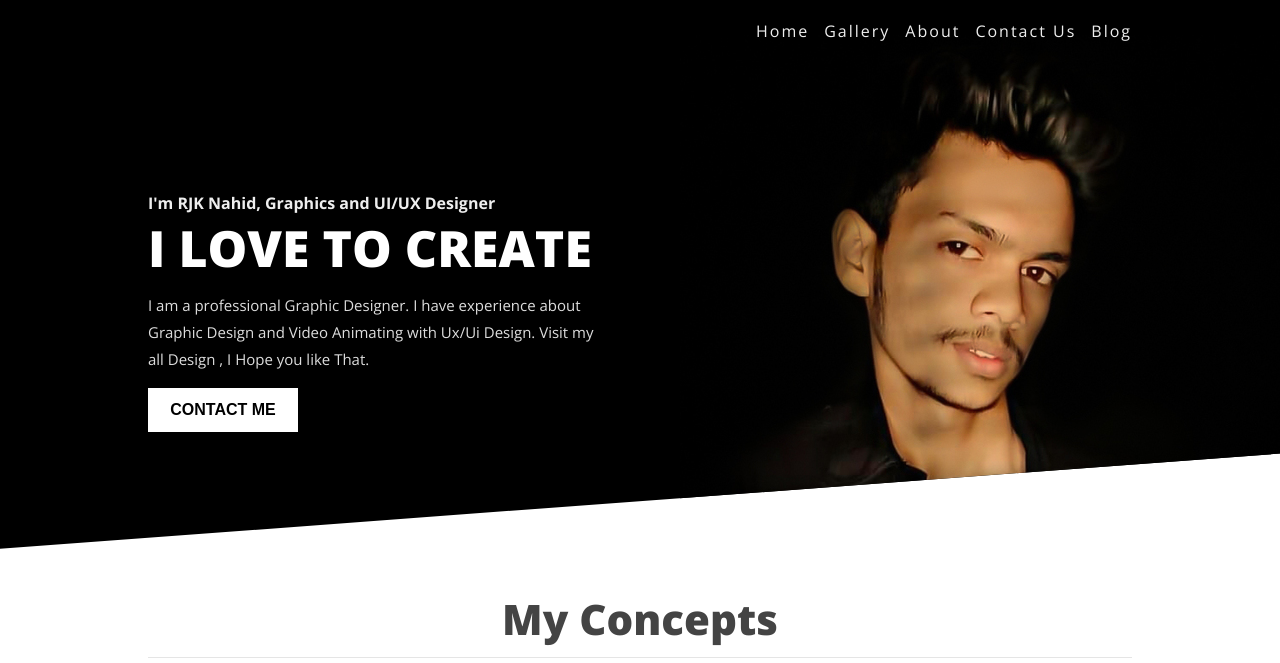
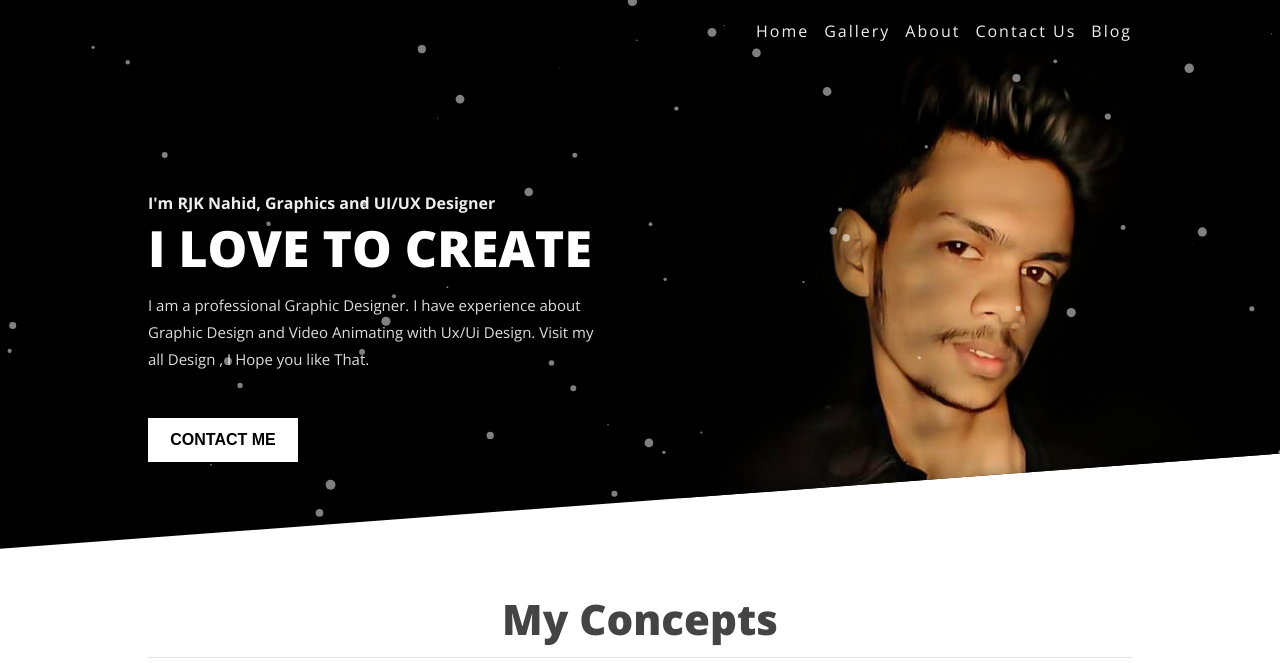
Before and after one commit to Ryan-Riaz/nahid-portfolio, a plain HTML site: page index.html in a window 1280 px wide. Shown: the top 663 px of the page. Drawn offline with nearby package versions, Linux system fonts and the light colour scheme.

Commit message:
particle animation added

```diff
--- a/css/style.css
+++ b/css/style.css
@@ -138,6 +138,14 @@ Header
 =================
 */
 
+#particles-js canvas {
+    width: 100%;
+    height: 70vh;
+    position: absolute;
+    top: 0;
+    left: 0;
+}
+
 .header-area {
     background: #000 url("../images/header-img.jpg") top 35px right no-repeat;
     width: 100%;
@@ -190,6 +198,9 @@ Header
     margin-bottom: 1.5rem;
 }
 
+.header-area .intro button {
+    margin-top: 30px;
+}
 /*
 =================
 Gallery
--- a/index.html
+++ b/index.html
@@ -27,6 +27,7 @@
     <body class="normal-typo">
         <!-- Header starts -->
         <header class="header-area">
+            <div id="particles-js">
                 <div class="container">
                     <nav>
                         <ul class="nav-area">
@@ -51,12 +52,13 @@
                         <h4>I'm RJK Nahid, Graphics and UI/UX Designer</h4>
                         <h1 class="main-title">I LOVE TO CREATE</h1>
                         <p class="paragraph">
-                        I am a professional Graphic Designer. I have experience
-                        about Graphic Design and Video Animating with Ux/Ui
-                        Design. Visit my <br />
+                            I am a professional Graphic Designer. I have
+                            experience about Graphic Design and Video Animating
+                            with Ux/Ui Design. Visit my <br />
                             all Design , I Hope you like That.
                         </p>
                         <button class="btn primary-btn">contact me</button>
+                    </div>
                 </div>
             </div>
         </header>
@@ -244,6 +246,7 @@
         </section>
         <!-- Contact Info Ends -->
         <script src="https://cdnjs.cloudflare.com/ajax/libs/jquery/2.2.4/jquery.min.js"></script>
-        <script src="./js/index.js"></script>
+        <script src="./js/particles.min.js"></script>
+        <script src="./js/app.js"></script>
     </body>
 </html>
--- /dev/null
+++ b/js/app.js
@@ -0,0 +1,133 @@
+/* -----------------------------------------------
+/* How to use? : Check the GitHub README
+/* ----------------------------------------------- */
+
+/* To load a config file (particles.json) you need to host this demo (MAMP/WAMP/local)... */
+/*
+particlesJS.load('particles-js', 'particles.json', function() {
+  console.log('particles.js loaded - callback');
+});
+*/
+
+/* Otherwise just put the config content (json): */
+
+particlesJS(
+    "particles-js",
+
+    {
+        particles: {
+            number: {
+                value: 80,
+                density: {
+                    enable: true,
+                    value_area: 800,
+                },
+            },
+            color: {
+                value: "#ffffff",
+            },
+            shape: {
+                type: "circle",
+                stroke: {
+                    width: 0,
+                    color: "#000000",
+                },
+                polygon: {
+                    nb_sides: 5,
+                },
+                image: {
+                    src: "img/github.svg",
+                    width: 100,
+                    height: 100,
+                },
+            },
+            opacity: {
+                value: 0.5,
+                random: false,
+                anim: {
+                    enable: false,
+                    speed: 1,
+                    opacity_min: 0.1,
+                    sync: false,
+                },
+            },
+            size: {
+                value: 5,
+                random: true,
+                anim: {
+                    enable: false,
+                    speed: 40,
+                    size_min: 0.1,
+                    sync: false,
+                },
+            },
+            line_linked: {
+                enable: false,
+                distance: 150,
+                color: "#ffffff",
+                opacity: 0.4,
+                width: 1,
+            },
+            move: {
+                enable: true,
+                speed: 6,
+                direction: "none",
+                random: false,
+                straight: false,
+                out_mode: "out",
+                attract: {
+                    enable: false,
+                    rotateX: 600,
+                    rotateY: 1200,
+                },
+            },
+        },
+        interactivity: {
+            detect_on: "canvas",
+            events: {
+                onhover: {
+                    enable: true,
+                    mode: "repulse",
+                },
+                onclick: {
+                    enable: true,
+                    mode: "push",
+                },
+                resize: true,
+            },
+            modes: {
+                grab: {
+                    distance: 400,
+                    line_linked: {
+                        opacity: 1,
+                    },
+                },
+                bubble: {
+                    distance: 400,
+                    size: 40,
+                    duration: 2,
+                    opacity: 8,
+                    speed: 3,
+                },
+                repulse: {
+                    distance: 200,
+                },
+                push: {
+                    particles_nb: 4,
+                },
+                remove: {
+                    particles_nb: 2,
+                },
+            },
+        },
+        retina_detect: true,
+        config_demo: {
+            hide_card: true,
+            background_color: "#b61924",
+            background_image: "",
+            background_position: "50% 50%",
+            background_repeat: "no-repeat",
+            background_size: "cover",
+        },
+    }
+);
```
Also changed, not shown: js/index.js (deleted), js/particles.min.js (added). Lines whose indentation alone changed are shown as unchanged.
